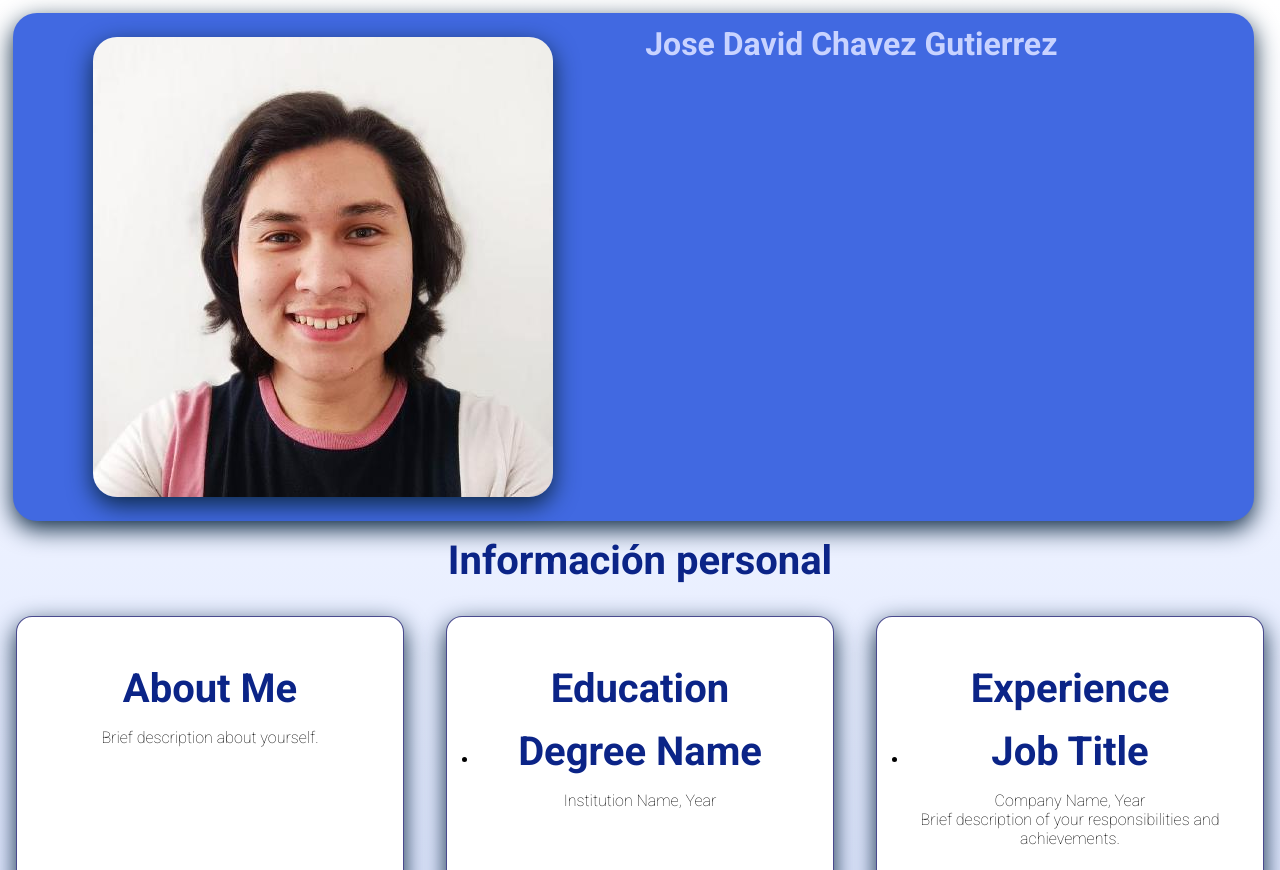
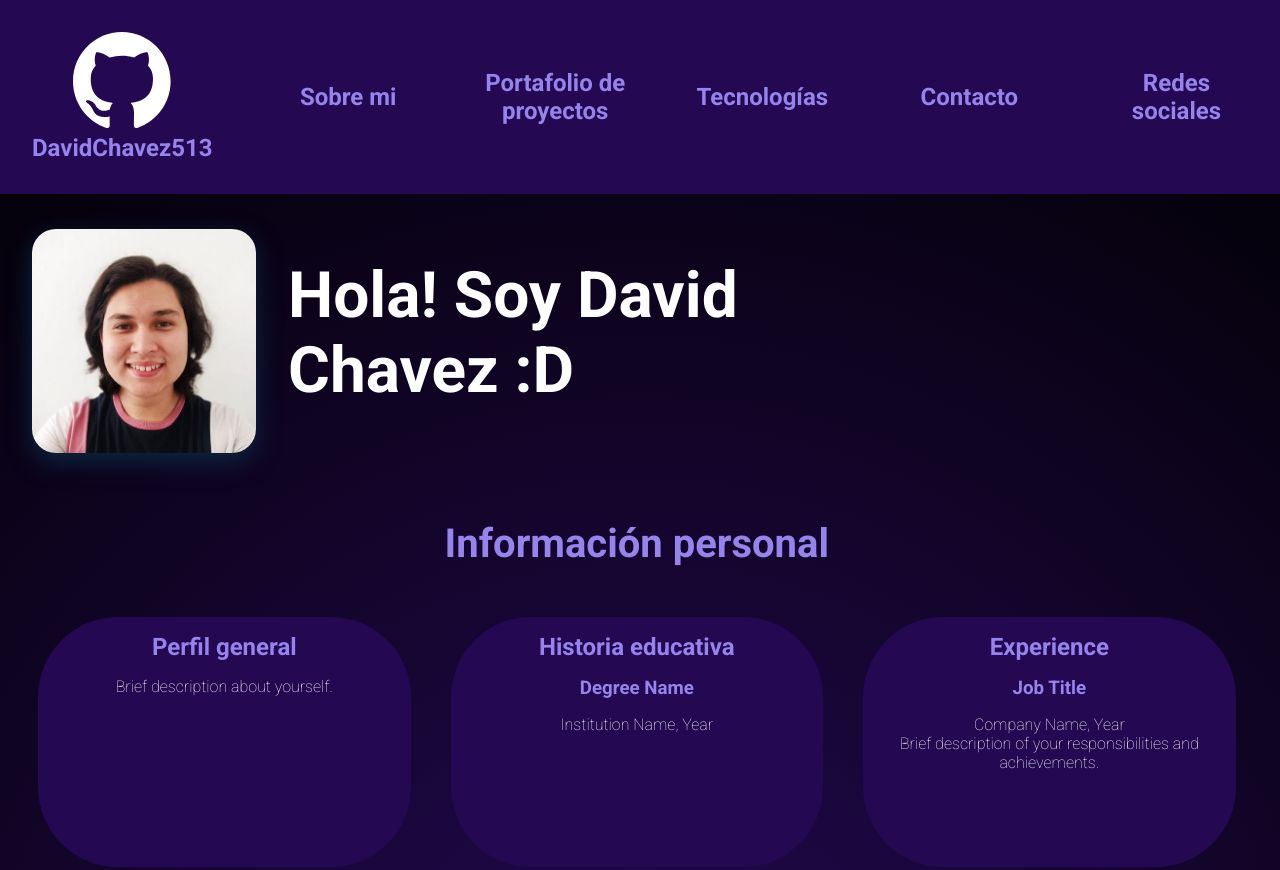
Before and after one commit to DavidChavez513/DavidChavez513.github.io, a plain HTML site: page index.html in a window 1280 px wide. Shown: the top 870 px of the page. Drawn offline with Linux system fonts and the light colour scheme.

Commit message:
Feat: designs to page

```diff
--- a/index.html
+++ b/index.html
@@ -10,23 +10,53 @@
 
 <body>
 
-    <header class="border-shadow">
-        <img src="/src/assets/70598670.jpeg" class="profile-images">
-        <h1> Jose David Chavez Gutierrez </h1>
+    <header>
+
+        <a href="#" class="button-link">
+            <img src="/src/assets/github-mark/github-mark-white.svg"> DavidChavez513
+        </a>
+        <a href="#about-me" class="button-link">
+            Sobre mi
+        </a>
+        <a href="" class="button-link">
+            Portafolio de proyectos
+        </a>
+        <a href="" class="button-link">
+            Tecnologías
+        </a>
+        <a href="" class="button-link">
+            Contacto
+        </a>
+        <a href="" class="button-link">
+            Redes sociales
+        </a>
     </header>
 
-    <h2>
-        Información personal
-    </h2>
+    <div class="about-container">
+        <img src="/src/assets/70598670.jpeg" class="profile-images">
+        <div class="column-content">
+            <h1>
+                Hola! Soy David Chavez :D
+            </h1>
+            <p>
+
+            </p>
+        </div>
+    </div>
 
     <div class="row-content">
+
+        <h2 id="about-me" class="section-title border-titles">
+            Información personal
+        </h2>
+
         <section class="card">
-            <h2>About Me</h2>
+            <h2>Perfil general</h2>
             <p>Brief description about yourself.</p>
         </section>
 
         <section class="card">
-            <h2>Education</h2>
+            <h2>Historia educativa</h2>
             <ul>
                 <li>
                     <h3>Degree Name</h3>
@@ -47,6 +77,14 @@
                 <!-- Add more experience items as needed -->
             </ul>
         </section>
+    </div>
+
+
+
+    <div class="row-content">
+        <h2 class="section-title border-titles">
+            Portafolio de proyectos
+        </h2>
 
         <section class="card">
             <h2>Skills</h2>
@@ -63,13 +101,64 @@
             <p>Email: your.email@example.com</p>
             <p>Phone: (123) 456-7890</p>
         </section>
+    </div>
 
+    <div class="row-content">
+        <h2 class="section-title border-titles">
+            Tecnologías
+        </h2>
+
+        <section class="card">
+            <h2>Skills</h2>
+            <ul>
+                <li>Skill 1</li>
+                <li>Skill 2</li>
+                <li>Skill 3</li>
+                <!-- Add more skills as needed -->
+            </ul>
+        </section>
+
+        <section class="card">
+            <h2>Contact</h2>
+            <p>Email: your.email@example.com</p>
+            <p>Phone: (123) 456-7890</p>
+        </section>
     </div>
+
+    <div class="row-content">
+        <h2 class="section-title border-titles">
+            Contacto
+        </h2>
+
+        <section class="card">
+            <h2>Skills</h2>
+            <ul>
+                <li>Skill 1</li>
+                <li>Skill 2</li>
+                <li>Skill 3</li>
+                <!-- Add more skills as needed -->
+            </ul>
+        </section>
+
+        <section class="card">
+            <h2>Contact</h2>
+            <p>Email: your.email@example.com</p>
+            <p>Phone: (123) 456-7890</p>
+        </section>
+    </div>
+
 
     <footer>
         <h1>
             This is the footer object
         </h1>
+
+        <h2>Contact</h2>
+        <h2>Contact</h2>
+        <h2>Contact</h2>
+        <h2>Contact</h2>
+        <h2>Contact</h2>
+        <h2>Contact</h2>
     </footer>
 
 </body>
--- /dev/null
+++ b/src/styles/buttons.css
@@ -0,0 +1,19 @@
+@import url('colors.css');
+
+
+.button-link {
+
+    text-decoration: none;
+    text-align: center;
+    font-size: 1.5rem;
+    font-weight: bold;
+
+    width: 15%;
+    margin: 2rem;
+
+    color: var(--headers-text-color);
+}
+
+.button-link:hover {
+    color: var(--footer-text-color);
+}
--- a/src/styles/cards.css
+++ b/src/styles/cards.css
@@ -1,3 +1,5 @@
+@import url('colors.css');
+
 .card {
     /* Size of card */
     min-width: 250px;
@@ -6,19 +8,13 @@
     min-height: 250px;
     max-height: 25%;
 
-    padding: 2rem; /* Reducido para evitar demasiado espacio */
-    margin: 1rem;
+    margin: 0.5rem;
 
-    min-height: calc();
-    max-height: calc();
+    font-size: 1rem;
 
-    /* Style of card */
-    border: 0.01rem solid var(--text-color);
-    border-radius: 1rem;
-    box-shadow: 0px 0.5rem 1.5rem #0c2843;
+    border-radius: 5rem;
 
-    border-color: #191970c8;
-    background-color: var(--cards-background);
+    background: var(--cards-background);
 
     flex: 1 1 calc(15%); /* Ajusta automáticamente al espacio */
     text-align: center;
--- a/src/styles/colors.css
+++ b/src/styles/colors.css
@@ -1,13 +1,16 @@
 :root {
-    --primary-color: #4169e1;
-    --background-color: #cddaff;
-    --headers-text-color: #c8d3ff;
-    --head-text-color: #0b2487;
-    --footer-background-color: #001a6a;
-    --footer-text-color: #8ea7f3;
-    --cards-background: #ffffff;
-    --text-color: #000000;
+    --primary-color: #240952;
+    --dark-primary-color: #330099;
+    --platinad-primary-color: #4b0082;
+    --background-color: radial-gradient(circle, var(--primary-color), #000000);
+    --headers-text-color: #9683ec;
+    --head-text-color: #9683ec;
+    --footer-background-color: radial-gradient(circle, var(--primary-color), #000000);
+    --footer-text-color: #9683ec;
+    --cards-background: var(--primary-color);
+    --text-color: #ffffff;
     --shadow-color: #0c2843;
+    --titles-background-color: #301462;
 }
 
 .border-shadow {
--- a/src/styles/container.css
+++ b/src/styles/container.css
@@ -1,14 +1,42 @@
 .row-content {
-
     /* Size for row */
+    width: 97%;
 
     /* Display configuration */
     display: flex;
     flex-wrap: wrap;
 
+    margin: 0.5rem 1rem;
+
     /* Permite que los elementos bajen si no caben */
     gap: 10px;
     justify-content: space-evenly;
     align-items: center;
+}
+
+.about-container {
+
+    width: 70%;
+
+    display: flex;
+    align-items: center; /* Centra verticalmente el contenido */
+    justify-content: space-between; /* Espacio entre la imagen y el texto */
+    margin: 1rem;
 
 }
+
+.column-content {
+    display: flex;
+    align-items: center; /* Centra verticalmente el contenido */
+    justify-content: space-between; /* Espacio entre la imagen y el texto */
+    margin: 3rem;
+
+    flex: 1; /* Hace que el texto ocupe el resto del espacio disponible */
+    margin-left: 1rem; /* Espacio entre la imagen y el texto */
+    display: flex;
+    flex-direction: column; /* Organiza los elementos dentro de la columna */
+    gap: 1rem; /* Espacio entre los elementos dentro de la columna */
+
+    font-size: 2rem;
+
+}
--- a/src/styles/images.css
+++ b/src/styles/images.css
@@ -4,5 +4,6 @@
     box-shadow: 0px 0.5rem 1.5rem #0c2843;
 
     /* Space image */
-    margin: 1.5rem 5rem;
+    margin: 1rem 1rem;
+    width: 25%;
 }
--- a/src/styles/index.css
+++ b/src/styles/index.css
@@ -1,8 +1,11 @@
 @import url('https://fonts.googleapis.com/css2?family=Roboto:ital,wght@0,100..900;1,100..900&display=swap');
+@import url('buttons.css');
 @import url('cards.css');
 @import url('colors.css');
 @import url('container.css');
 @import url('images.css');
+@import url('titles.css');
+@import url('menus.css');
 
 
 ::-webkit-scrollbar {
@@ -19,30 +22,31 @@ body {
     font-family: "Roboto", serif;
     font-weight: 150;
     color: var(--text-color);
-    background: linear-gradient(to bottom, white, var(--background-color));
+    background:  var(--background-color);
 
 }
 
 h2, h3, h4 {
     margin: 1rem;
     text-align: center;
-    font-size: 2.5rem;
-
     color: var(--head-text-color);
 }
 
-header, h1{
+header {
+    position: sticky;
+    top: 0;
+    left: 0;
+
     /* Size options */
-    width: 97%; /* All attributes of size on percentage */
-    max-width: 100%;
+    width: 100%; /* All attributes of size on percentage */
     height: 10%;
-    margin: 1% 1%;
 
     /* Center objects */
     display: flex;
+    align-items: center;
 
     /* Colors and style */
-    background-color: #4169E1;
+    background-color: var(--primary-color);
     color: var(--headers-text-color);
 }
 
@@ -56,6 +60,6 @@ footer {
     display: flex;
 
     /* Colors and style */
-    background-color: var(--footer-background-color);
+    background: var(--primary-color);
     color: var(--footer-text-color);
 }
--- /dev/null
+++ b/src/styles/menus.css
@@ -0,0 +1,5 @@
+ul, ol {
+    list-style: none;
+
+    justify-content: center;
+}
--- /dev/null
+++ b/src/styles/titles.css
@@ -0,0 +1,9 @@
+.section-title {
+
+    color: var(--headers-text-color);
+    padding: 1rem;
+
+    width: 100%;
+    font-size: 2.5rem;
+    font-weight: bold;
+}
```
Also changed, not shown: src/assets/github-mark/github-mark-white.png (added), src/assets/github-mark/github-mark-white.svg (added), src/assets/github-mark/github-mark.png (added), src/assets/github-mark/github-mark.svg (added), 1 other file.
